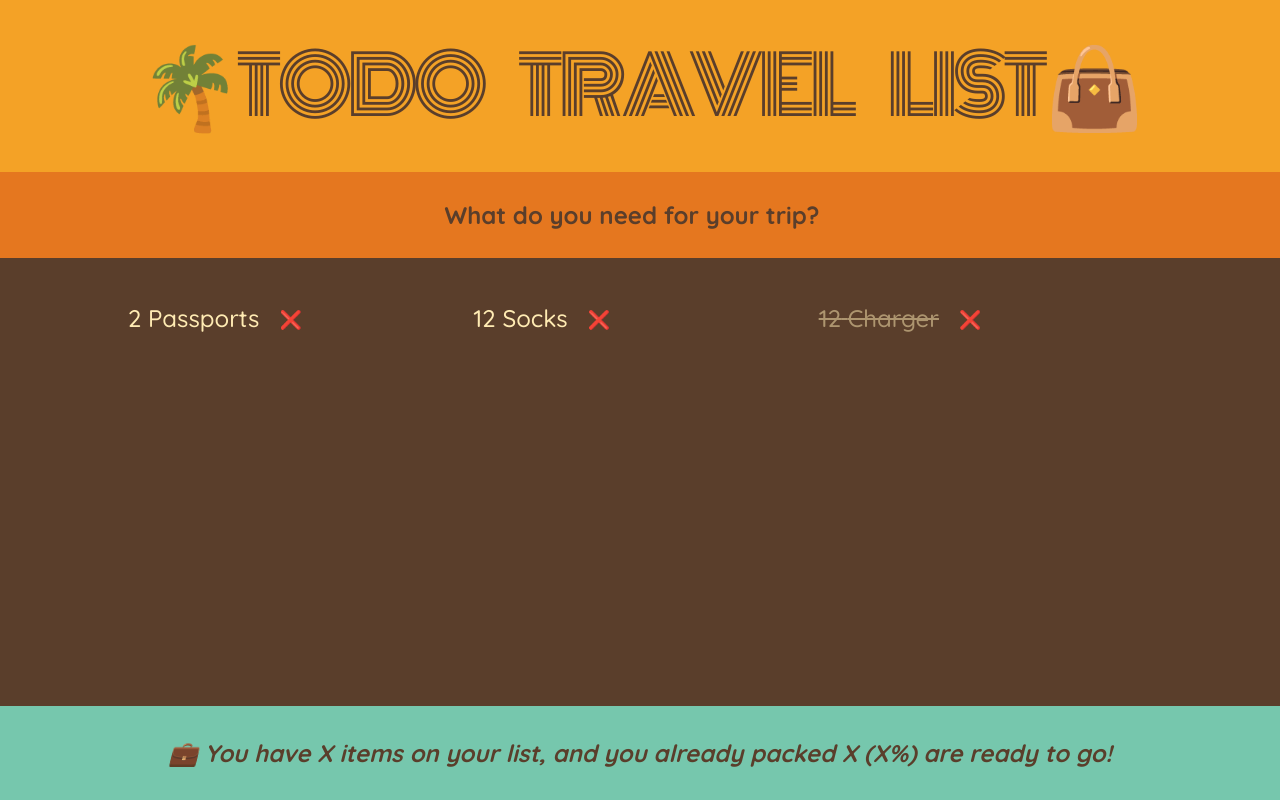
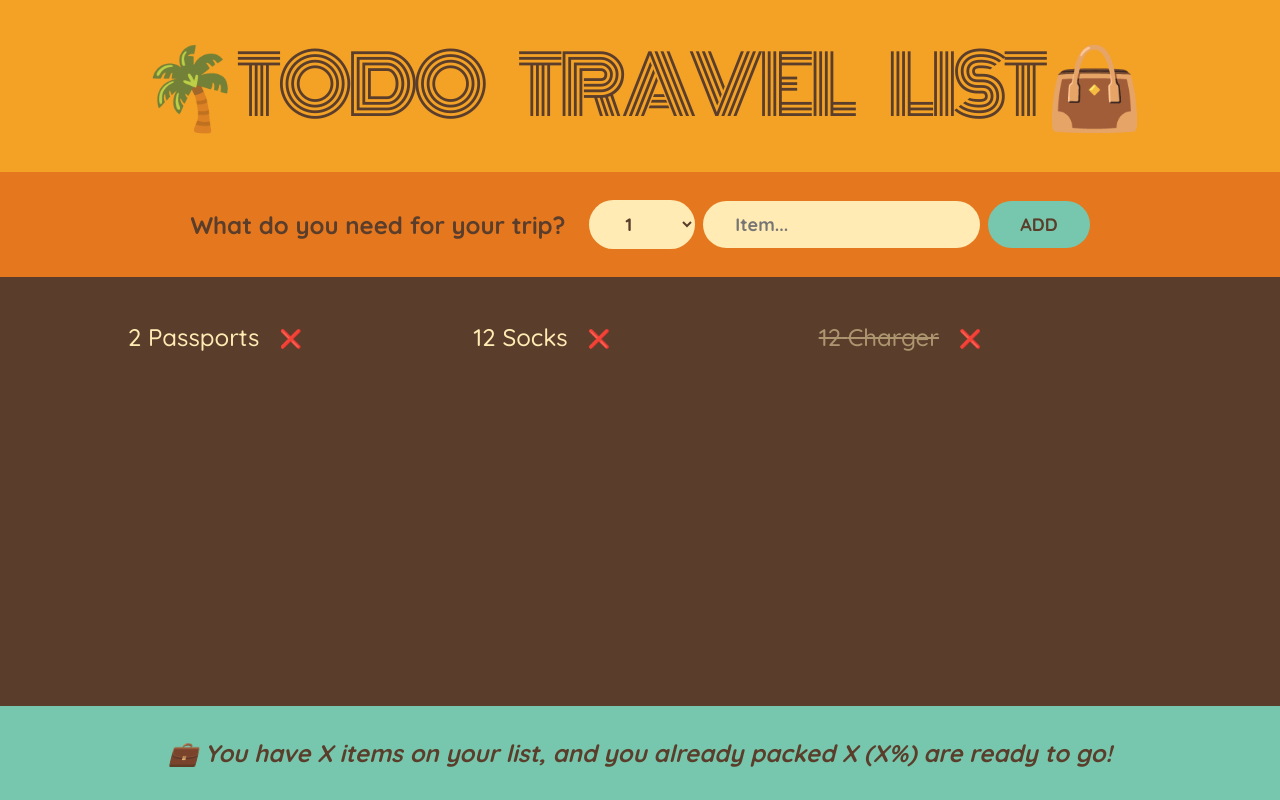
Before and after one commit to tarek-khalifa-1/react-todo-travel-list, a React (Vite) app: page / in a window 1280 px wide. Built offline with nearby package versions, Linux system fonts and the light colour scheme.

Commit message:
finish form and handling submissions

```diff
--- a/src/App.jsx
+++ b/src/App.jsx
@@ -1,14 +1,27 @@
+import { useState } from "react";
 import Form from "./components/Form/Form";
 import Logo from "./components/Logo/Logo";
 import PackingList from "./components/PackingList/PackingList";
 import Stats from "./components/Stats/Stats";
 
+const initialItems = [
+  { id: 1, description: "Passports", quantity: 2, packed: false },
+  { id: 2, description: "Socks", quantity: 12, packed: false },
+  { id: 3, description: "Charger", quantity: 12, packed: true },
+];
+
 function App() {
+  const [items, setItems] = useState(initialItems);
+
+  function handleAddItem(newItem) {
+    setItems((items) => [...items, newItem]);
+  }
+
   return (
     <div className="app">
       <Logo />
-      <Form />
-      <PackingList />
+      <Form onAddItem={handleAddItem} />
+      <PackingList data={items} />
       <Stats />
     </div>
   );
--- a/src/components/Form/Form.jsx
+++ b/src/components/Form/Form.jsx
@@ -1,8 +1,36 @@
-function Form() {
+import { useState } from "react";
+
+function Form({ onAddItem }) {
+  const [description, setDescription] = useState("");
+  const [quantity, setQuantity] = useState(1);
+
+  function handleSubmit(e) {
+    e.preventDefault();
+    if (!description) return;
+    const newItem = { id: Date.now(), description, quantity, packed: false };
+    onAddItem(newItem);
+    setDescription("");
+    setQuantity(1);
+  }
+
   return (
-    <div className="add-form">
+    <form className="add-form" onSubmit={handleSubmit}>
       <h3>What do you need for your trip?</h3>
-    </div>
+      <select value={quantity} onChange={(e) => setQuantity(+e.target.value)}>
+        {Array.from({ length: 20 }, (_, i) => i + 1).map((num) => (
+          <option key={num} value={num}>
+            {num}
+          </option>
+        ))}
+      </select>
+      <input
+        type="text"
+        placeholder="Item..."
+        value={description}
+        onChange={(e) => setDescription(e.target.value)}
+      />
+      <button>Add</button>
+    </form>
   );
 }
 
--- a/src/components/PackingList/PackingList.jsx
+++ b/src/components/PackingList/PackingList.jsx
@@ -1,16 +1,10 @@
 import PackingListItem from "../PackingListItem/PackingListItem";
 
-const initialItems = [
-  { id: 1, description: "Passports", quantity: 2, packed: false },
-  { id: 2, description: "Socks", quantity: 12, packed: false },
-  { id: 3, description: "Charger", quantity: 12, packed: true },
-];
-
-function PackingList() {
+function PackingList({ data: items }) {
   return (
     <div className="list">
       <ul>
-        {initialItems.map((item) => (
+        {items.map((item) => (
           <PackingListItem key={item.id} data={item} />
         ))}
       </ul>
```
